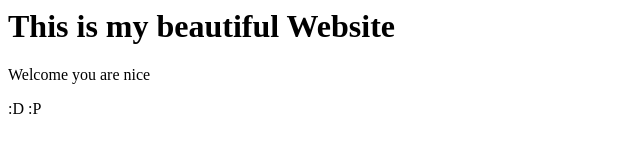
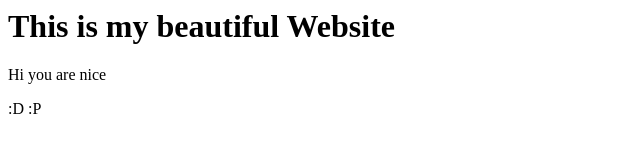
Before and after one commit to pritiranjannk/learn, a plain HTML site: page index.html in a window 1280 px wide. Shown: the full height of the page, 0-640 px from the left. Drawn offline with Linux system fonts and the light colour scheme.

Commit message:
Change welcome to Hi

```diff
--- a/index.html
+++ b/index.html
@@ -1,6 +1,6 @@
 <html>
 <title>This is my website </title>
 <h1>This is my beautiful Website</h1>
-<p>Welcome you are nice</p>
+<p>Hi you are nice</p>
 <p>:D :P </p>
 </html>
```
